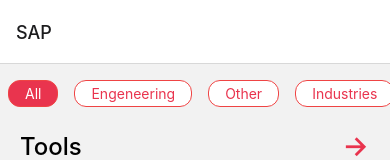
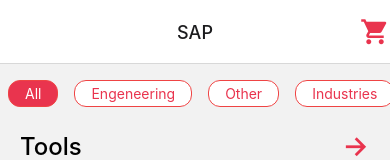
Before and after one commit to 2023M8T2-Inteli/grupo6, a React Native app in the folder src/frontend/: screen /SAP in a window 390 px wide. Shown: the top 160 px of the page. Built offline with nearby package versions, Linux system fonts and the light colour scheme.

Commit message:
request icon added

```diff
--- a/src/frontend/pages/sapStack.jsx
+++ b/src/frontend/pages/sapStack.jsx
@@ -1,25 +1,40 @@
+import React, { useState } from "react";
+import { TouchableOpacity } from "react-native";
+import { MaterialCommunityIcons } from "@expo/vector-icons";
 import { createNativeStackNavigator } from "@react-navigation/native-stack";
-
+import { useNavigation } from "@react-navigation/native";
 import { SapHome } from "./SapHome";
 import { SapItems } from "./SapItems";
+import { SapRequest } from "./SapRequest";
 
 const Stack = createNativeStackNavigator();
 
 export function SapStack() {
+  const navigation = useNavigation();
+  const navigate = (to) => {
+    navigation.navigate(to);
+  };
+
   return (
     <Stack.Navigator
       initialRouteName="SapScreen"
-      screenOptions={() => ({
+      screenOptions={{
         headerBackVisible: true,
         title: "SAP",
-      })}
+        headerTitleAlign: "center",
+        headerTitleStyle: {
+          textAlign: "center",
+        },
+        headerRight: () => (
+          <TouchableOpacity onPress={() => navigate("Request")}>
+            <MaterialCommunityIcons name="cart" size={30} color="#E9344E" />
+          </TouchableOpacity>
+        ),
+      }}
     >
-      <Stack.Screen
-        name="SapScreen"
-        component={SapHome}
-        options={{ headerShown: true }}
-      />
+      <Stack.Screen name="SapScreen" component={SapHome} />
       <Stack.Screen name="ItemScreen" component={SapItems} />
+      <Stack.Screen name="Request" component={SapRequest} />
     </Stack.Navigator>
   );
 }
```
